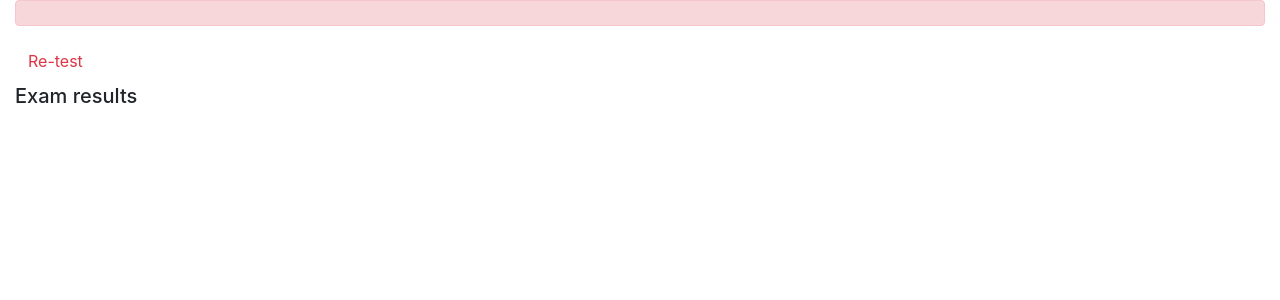
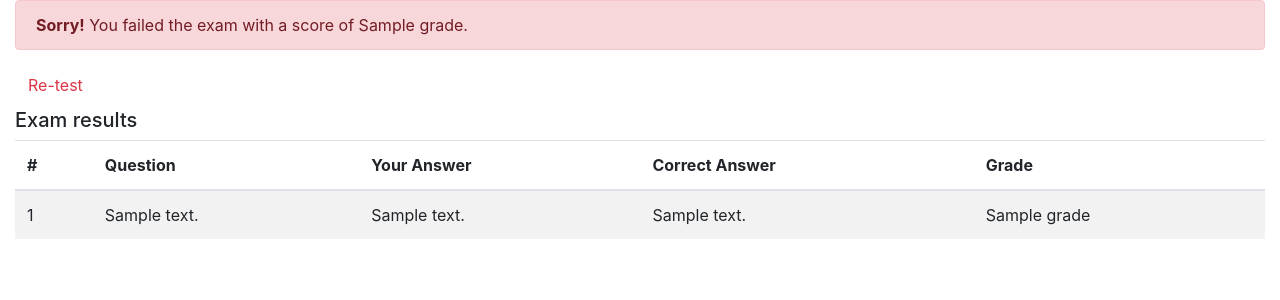
Before and after one commit to ibm-developer-skills-network/final-cloud-app-with-database, a Django app: template onlinecourse/templates/onlinecourse/exam_result_bootstrap.html in a window 1280 px wide. Shown: the part 56-356 px from the top of the page. Run offline with Django 3.2, Linux system fonts and the light colour scheme; tables that the repository leaves empty hold one stand-in row (values such as "Sample post"); the template is opened without the code that fills it: values that come from a table or form of the project are taken from there, most other values are stand-ins (such as "Sample title", 1, 10 or a date in 2020); some libraries are stand-ins or nearby versions.

Commit message:
Fully Updated Code

```diff
--- a/onlinecourse/models.py
+++ b/onlinecourse/models.py
@@ -95,40 +95,35 @@ class Enrollment(models.Model):
     rating = models.FloatField(default=5.0)
 
 
-# <HINT> Create a Question Model with:
-    # Used to persist question content for a course
-    # Has a One-To-Many (or Many-To-Many if you want to reuse questions) relationship with course
-    # Has a grade point for each question
-    # Has question content
-    # Other fields and methods you would like to design
-#class Question(models.Model):
-    # Foreign key to lesson
-    # question text
-    # question grade/mark
+class Question(models.Model):
+    lesson = models.ForeignKey(Lesson, on_delete=models.CASCADE)
+    text = models.CharField(max_length=500)
+    grade = models.IntegerField(default=1)
 
-    # <HINT> A sample model method to calculate if learner get the score of the question
-    #def is_get_score(self, selected_ids):
-    #    all_answers = self.choice_set.filter(is_correct=True).count()
-    #    selected_correct = self.choice_set.filter(is_correct=True, id__in=selected_ids).count()
-    #    if all_answers == selected_correct:
-    #        return True
-    #    else:
-    #        return False
+    def __str__(self):
+        return self.text
+
+    def is_get_score(self, selected_ids):
+        all_answers = self.choice_set.filter(is_correct=True).count()
+        selected_correct = self.choice_set.filter(is_correct=True, id__in=selected_ids).count()
+        if all_answers == selected_correct:
+            return True
+        else:
+            return False
 
 
-#  <HINT> Create a Choice Model with:
-    # Used to persist choice content for a question
-    # One-To-Many (or Many-To-Many if you want to reuse choices) relationship with Question
-    # Choice content
-    # Indicate if this choice of the question is a correct one or not
-    # Other fields and methods you would like to design
-# class Choice(models.Model):
+class Choice(models.Model):
+    question = models.ForeignKey(Question, on_delete=models.CASCADE)
+    text = models.CharField(max_length=500)
+    is_correct = models.BooleanField(default=False)
 
-# <HINT> The submission model
-# One enrollment could have multiple submission
-# One submission could have multiple choices
-# One choice could belong to multiple submissions
-#class Submission(models.Model):
-#    enrollment = models.ForeignKey(Enrollment, on_delete=models.CASCADE)
-#    choices = models.ManyToManyField(Choice)
-#    Other fields and methods you would like to design
+    def __str__(self):
+        return self.text
+
+
+class Submission(models.Model):
+    enrollment = models.ForeignKey(Enrollment, on_delete=models.CASCADE)
+    choices = models.ManyToManyField(Choice)
+
+    def __str__(self):
+        return "Submission for Enrollment #" + str(self.enrollment.id)
--- a/onlinecourse/templates/onlinecourse/exam_result_bootstrap.html
+++ b/onlinecourse/templates/onlinecourse/exam_result_bootstrap.html
@@ -6,7 +6,6 @@
     <link rel="stylesheet" href="https://maxcdn.bootstrapcdn.com/bootstrap/4.5.2/css/bootstrap.min.css">
 </head>
 <body>
-
  <nav class="navbar navbar-light bg-light">
     <div class="container-fluid">
         <div class="navbar-header">
@@ -34,21 +33,41 @@
         </ul>
     </div>
 </nav>
-
 <div class="container-fluid">
     {% if grade > 80 %}
     <div class="alert alert-success">
-       <!--HINT Display passed info -->
+       <strong>Congratulations!</strong> You passed the exam with a score of {{ grade }}.
     </div>
         {% else %}
         <div class="alert alert-danger">
-            <!--HINT Display failed info -->
+            <strong>Sorry!</strong> You failed the exam with a score of {{ grade }}.
         </div>
         <a class="btn btn-link text-danger" href="{% url 'onlinecourse:course_details' course.id %}">Re-test</a>
         {% endif %}
         <div class="card-columns-vertical mt-1">
         <h5 class="">Exam results</h5>
-            <!--HINT Display exam results-->
+            <table class="table table-striped">
+                <thead>
+                    <tr>
+                        <th>#</th>
+                        <th>Question</th>
+                        <th>Your Answer</th>
+                        <th>Correct Answer</th>
+                        <th>Grade</th>
+                    </tr>
+                </thead>
+                <tbody>
+                    {% for question, answer, correct_answer, grade in question_results %}
+                    <tr>
+                        <td>{{ forloop.counter }}</td>
+                        <td>{{ question.text }}</td>
+                        <td>{{ answer.text }}</td>
+                        <td>{{ correct_answer.text }}</td>
+                        <td>{{ grade }}</td>
+                    </tr>
+                    {% endfor %}
+                </tbody>
+            </table>
         </div>
     </div>
 </body>
--- a/onlinecourse/urls.py
+++ b/onlinecourse/urls.py
@@ -18,7 +18,7 @@ urlpatterns = [
     path('<int:course_id>/enroll/', views.enroll, name='enroll'),
 
     # <HINT> Create a route for submit view
-
+    path('<int:course_id>/submit/', views.submit, name='submit_exam'),
     # <HINT> Create a route for show_exam_result view
-
+    path('course/<int:course_id>/submission/<int:submission_id>/result/', views.show_exam_result, name='show_exam_result'),
  ] + static(settings.MEDIA_URL, document_root=settings.MEDIA_ROOT)
```
Also changed, not shown: onlinecourse/admin.py (+9 -1 lines), onlinecourse/templates/onlinecourse/course_detail_bootstrap.html (+36 -34 lines), onlinecourse/views.py (+51 -16 lines), db.sqlite3 (added), onlinecourse/migrations/0001_initial.py (added).
